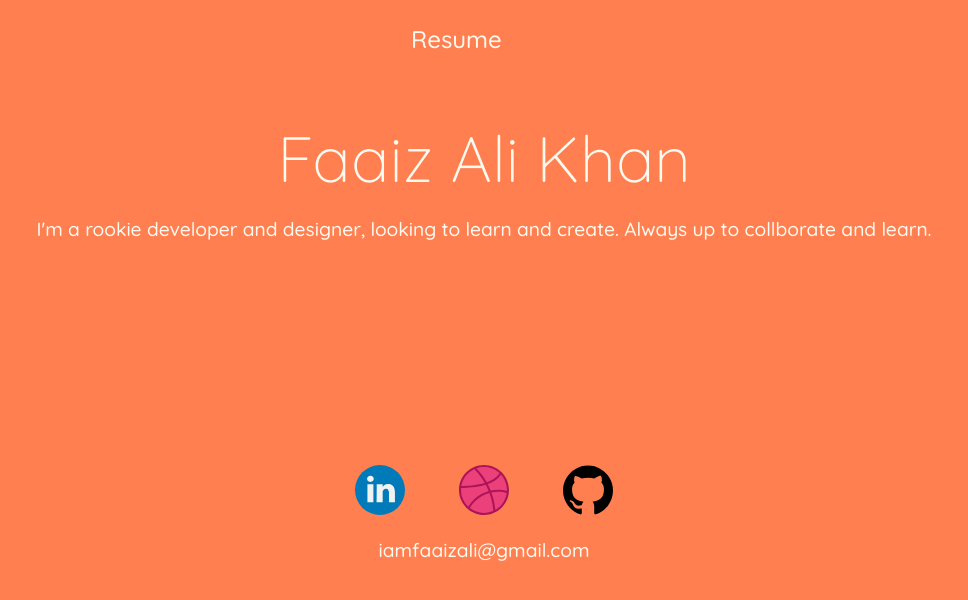
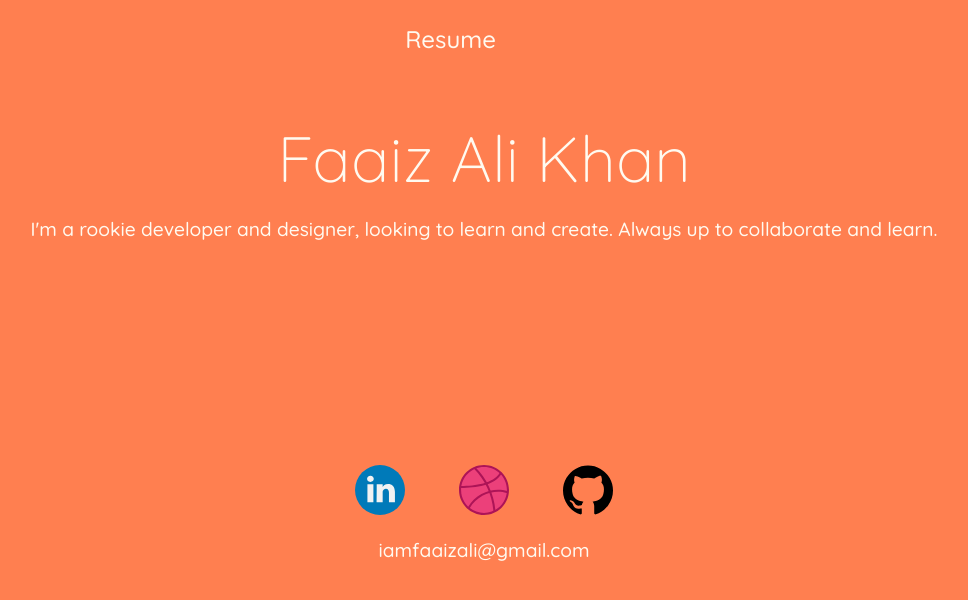
Before and after one commit to faaizalikhan1/resume, a plain HTML site: page index.html in a window 1280 px wide. Shown: the whole page, without its empty margins (156-1124 px from the left). Drawn offline with Linux system fonts and the light colour scheme.

Commit message:
Update index.html

```diff
--- a/index.html
+++ b/index.html
@@ -20,7 +20,7 @@
                 </nav>
 
                 <h1>Faaiz Ali Khan</h1>
-                <p>I'm a rookie developer and designer, looking to learn and create. Always up to collborate and learn.</p>
+                <p>I'm a rookie developer and designer, looking to learn and create. Always up to collaborate and learn.</p>
 
                 <section class="section">
                 <a href="https://www.linkedin.com/in/goprime/"><img src="linkedin.svg" alt="Linkedin Account" height="50" width="100"></a>
```
